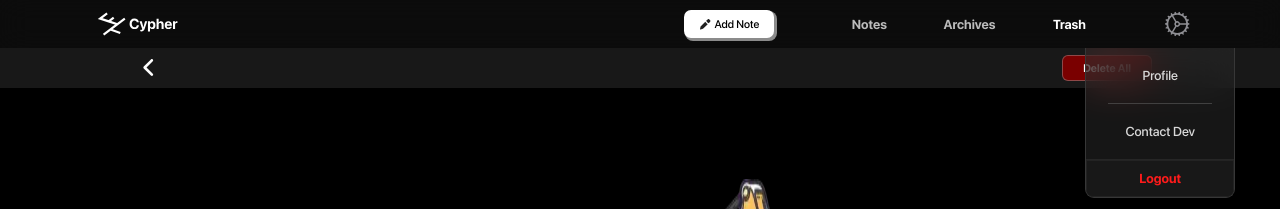
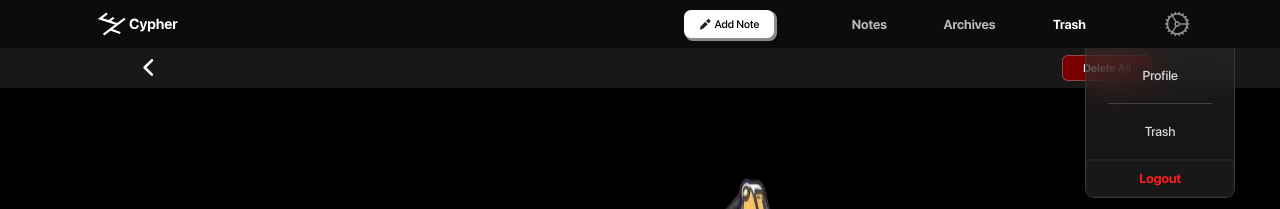
Before and after one commit to iAsmit19/cypher_notes_plus_app, a Next.js app: page /trash in a window 1280 px wide. Both pictures are taken after a click on the picture 1177 px from the left and 24 px from the top of the page. Shown: the top 209 px of the page. Built offline with nearby package versions, Linux system fonts and the light colour scheme.

Commit message:
update_0.4

```diff
--- a/src/components/ProfileMenu.tsx
+++ b/src/components/ProfileMenu.tsx
@@ -42,8 +42,8 @@ export default function ProfileMenu() {
               className={styles.profile_contact_option}
               onClick={handleProfileOutClick}
             >
-              <Link className={styles.profile_links} href="/contact-dev">
-                Contact Dev
+              <Link className={styles.profile_links} href="/trash">
+                Trash
               </Link>
             </div>
           </div>
```
